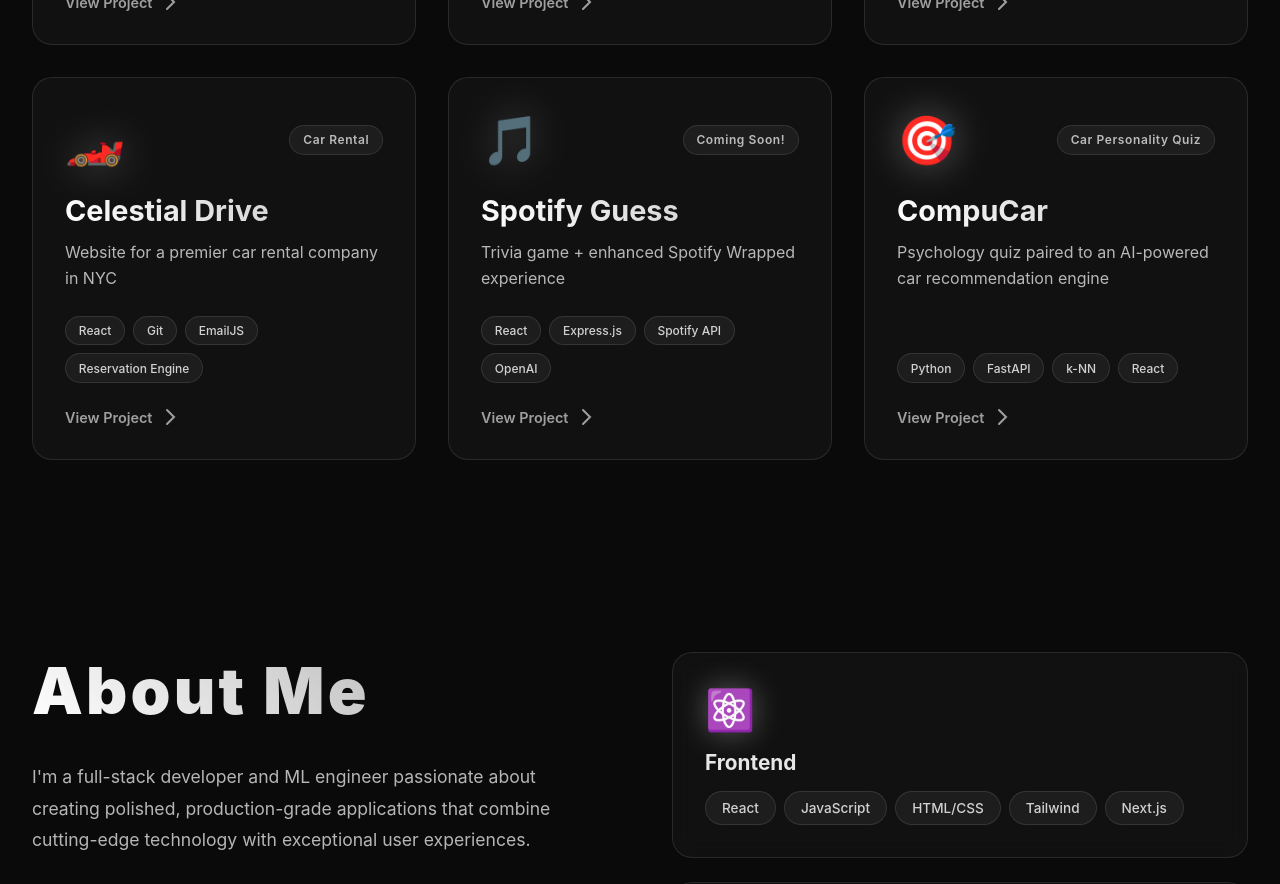
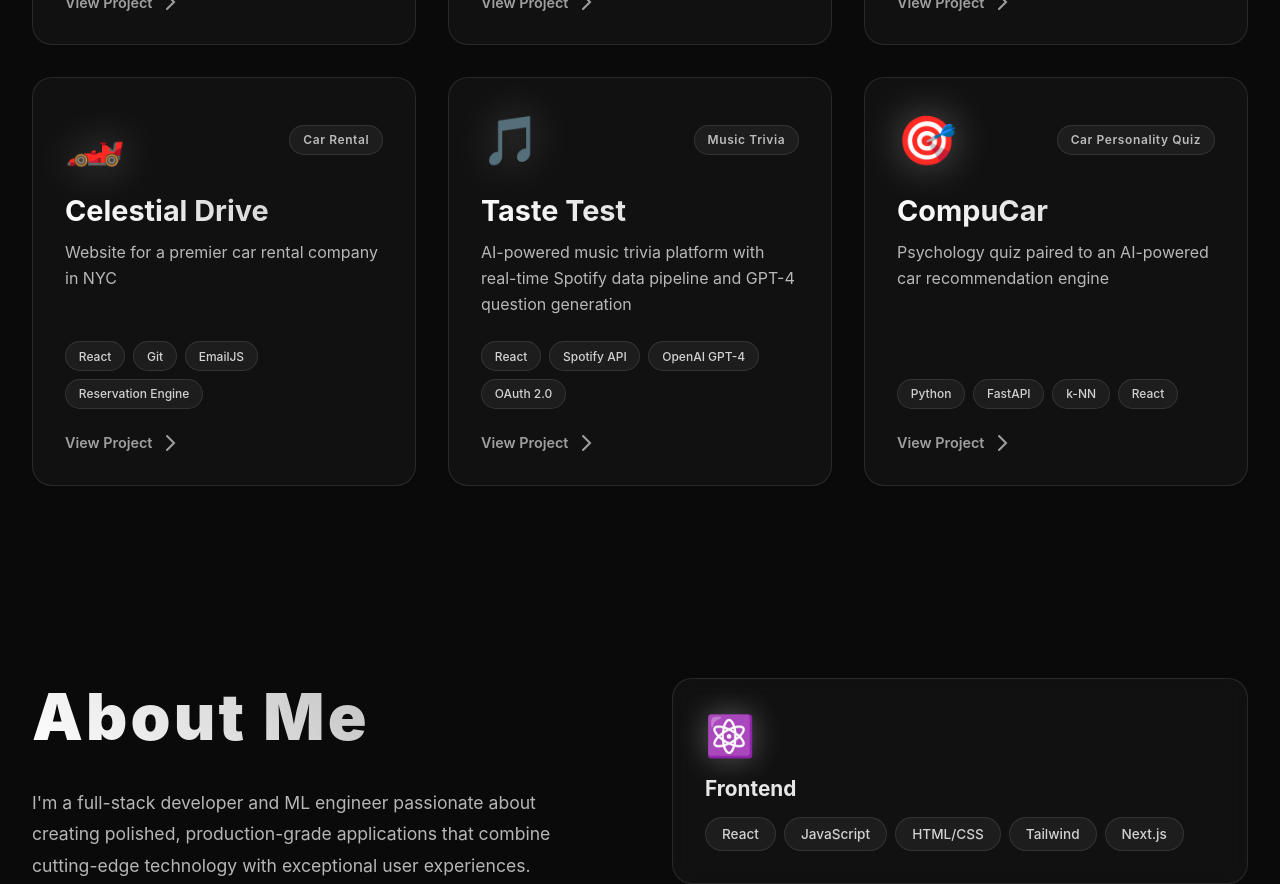
Before and after one commit to danieldeda2/portfolio, a React (Create React App) app: page / in a window 1280 px wide. Shown: the part 1440-2324 px from the top of the page. Built offline with nearby package versions, Linux system fonts and the light colour scheme.

Commit message:
Rename Spotify Guess to Taste Test, update link

```diff
--- a/src/Components/Home.jsx
+++ b/src/Components/Home.jsx
@@ -57,11 +57,11 @@
     },
     {
       icon: '🎵',
-      name: 'Spotify Guess',
-      description: 'Trivia game + enhanced Spotify Wrapped experience',
-      link: 'https://github.com/danieldeda2/Spotify-Guess',
-      stats: 'Coming Soon!',
-      tech: ['React', 'Express.js', 'Spotify API', 'OpenAI']
+      name: 'Taste Test',
+      description: 'AI-powered music trivia platform with real-time Spotify data pipeline and GPT-4 question generation',
+      link: 'https://taste-test.io',
+      stats: 'Music Trivia',
+      tech: ['React', 'Spotify API', 'OpenAI GPT-4', 'OAuth 2.0']
     },
     {
       icon: '🎯',
```
